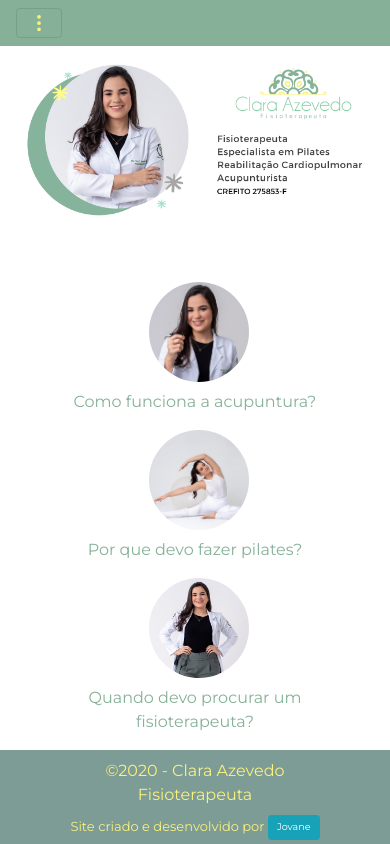
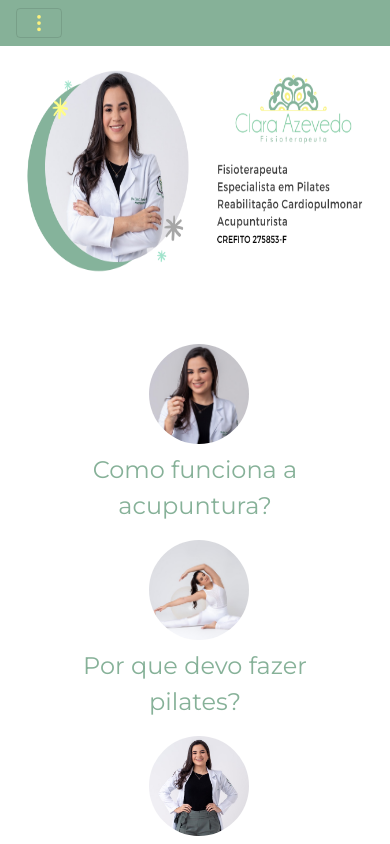
Before and after one commit to jcgsr/Escurinha, a Vue app: page / in a window 390 px wide. Shown: the top 844 px of the page. Built offline with nearby package versions, Linux system fonts and the light colour scheme.

Commit message:
google mobile usability - text too small

```diff
--- a/public/index.html
+++ b/public/index.html
@@ -16,6 +16,8 @@
 	<meta property="og:url" content="https://claraazevedo.com.br/">
 	<meta property="og:description" content="Site de Clara Azevedo">
 	<meta property="og:image" itemprop="image" content="./assets/Marca.png">
+	<meta property="og:image:width" content="400" />
+      <meta property="og:image:height" content="300" />
 	<!-- fim social media -->
 	<link rel="stylesheet" href="https://fonts.googleapis.com/css?family=Roboto:100,300,400,500,700,900">
 	<link rel="stylesheet" href="https://cdn.jsdelivr.net/npm/@mdi/font@latest/css/materialdesignicons.min.css">
--- a/src/components/Home.vue
+++ b/src/components/Home.vue
@@ -1,6 +1,6 @@
 <template>
   <div id="container">
-    <img :src="require('../assets/Escurinha-topo.png')" />
+    <img id="top-img" :src="require('../assets/Escurinha-topo.png')" />
     <div class="fotos-menu">
 
      <div class="links mt-5">
@@ -73,6 +73,14 @@ img {
     width: 100px;
   }
 
+  #top-img {
+    height: 250px;
+    width: 100%;
+  }
+
+  .links {
+    font-size: 1.5rem;
+  }
 
 }
 </style>
--- a/src/components/Sobre.vue
+++ b/src/components/Sobre.vue
@@ -5,9 +5,9 @@
 
     <div class="texto mt-4 animate__animated animate__backInUp">
       Sou Fisioterapeuta, especialista com formação internacional no método
-      Pilates e acupunturista. Visualizo a minha profissão como missão,
-      ajudar ao próximo é o meu propósito de vida e com muito estudo,
-      dedicação e afeto cuido de cada vida que me é confiada!
+      Pilates e acupunturista. Visualizo a minha profissão como missão, ajudar
+      ao próximo é o meu propósito de vida e com muito estudo, dedicação e afeto
+      cuido de cada vida que me é confiada!
     </div>
     <div class="services">
       <b-card
@@ -49,7 +49,6 @@
           segura para lhe devolver alívio e bem-estar.
         </b-card-text>
       </b-card>
-
     </div>
   </div>
 </template>
@@ -65,7 +64,6 @@
 #sobre img {
   margin: 0 auto;
   width: 350px;
-
 }
 
 #sobre h3 {
@@ -96,26 +94,6 @@
   padding-bottom: 5rem;
   flex-direction: column;
 }
-  /*
-.parallax {
-
-
-  * The image used
-  background-image: url("../assets/Escurinha-quem.jpeg");
-
-  * Set a specific height
-  height: 700px;
-  width: 55%;
-  margin: 0 auto;
-
-  * Create the parallax scrolling effect
-  background-attachment: fixed;
-  background-position: top;
-  background-repeat: no-repeat;
-  background-size: 80%;
-
-}
-*/
 
 #sobre {
   text-align: center;
@@ -133,7 +111,6 @@
   #sobre img {
     margin: 0 auto;
     width: 70%;
-
   }
 
   .card-title {
@@ -146,15 +123,12 @@
   }
 
   .services b-card {
-    font-size: .5rem;
+    font-size: 0.5rem;
   }
 
- /* .parallax {
-    height: 400px;
-    width: 90%;
-    background-size: 80%;
-    background-position: center;
-  }*/
+  .card-text, .card-title {
+    font-size: 1.2rem;
+  }
 }
 
 @media only screen and (max-width: 768px) {
@@ -166,17 +140,5 @@
   .texto {
     width: 80%;
   }
-
-  .parallax {
-    height: 400px;
-    width: 90%;
-    background-size: 95%;
-    background-position: center;
-  }
-  @media only screen and (max-width: 325px) {
-  }
-  .parallax {
-    background-position: bottom;
-  }
 }
 </style>
```
Lines whose indentation alone changed are shown as unchanged.
